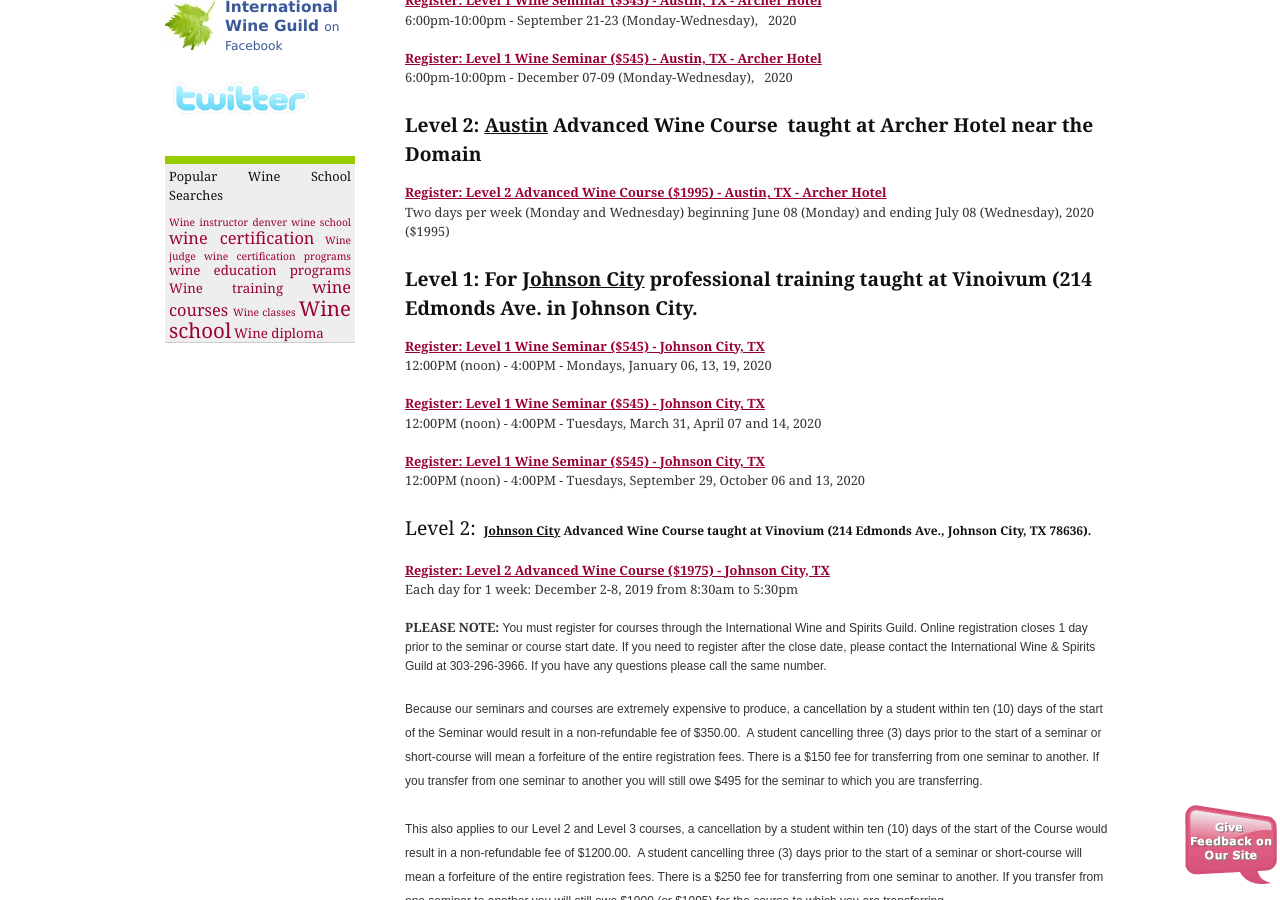
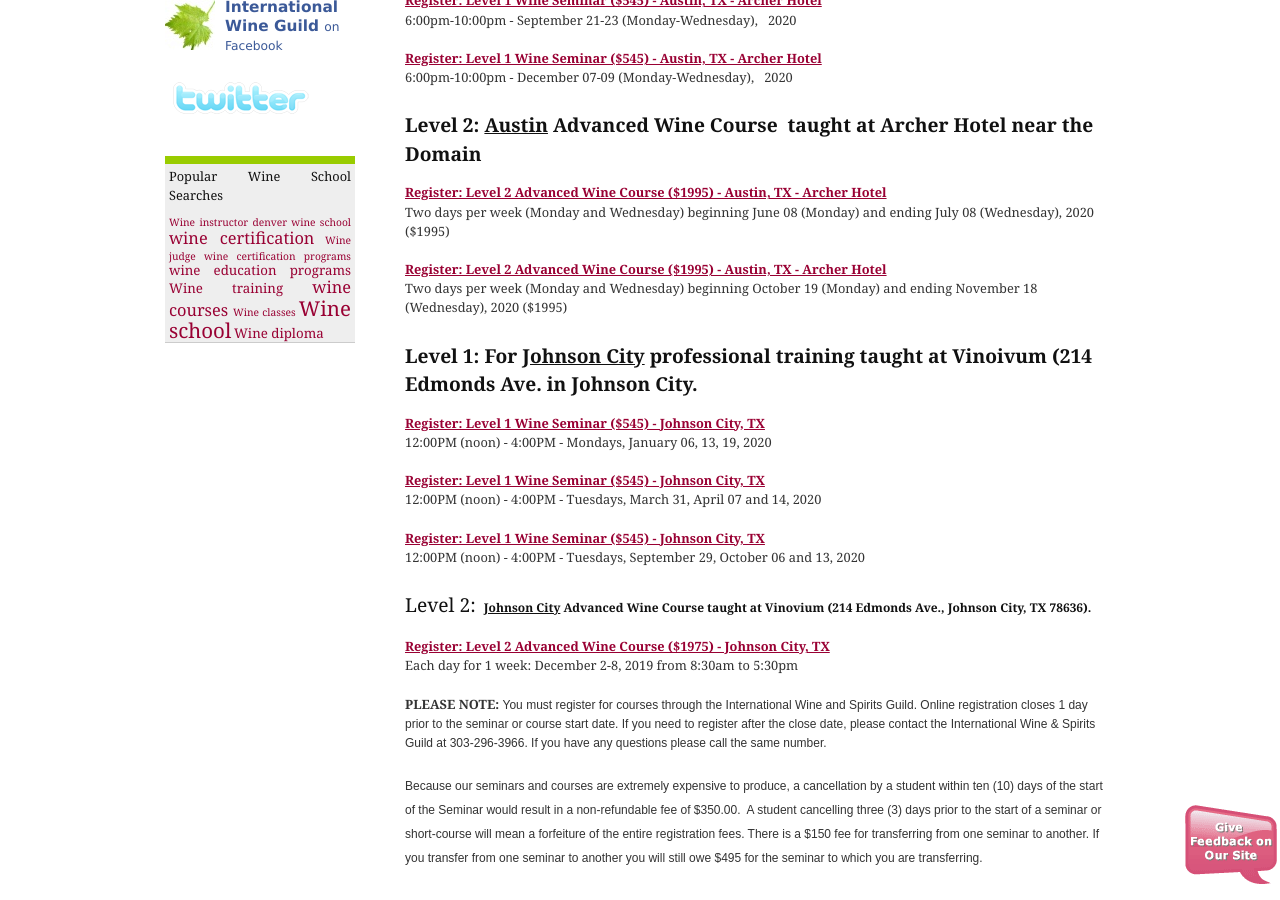
Before and after one commit to CKDev/internationalwineguild.com, a Jekyll site: the page built from texas-wine-school.html, in a window 1280 px wide and 900 px high, scrolled down 1495 px. Built offline with Jekyll 4.4.1, drawn with Linux system fonts in a browser that asks for light colours; a script that is not in the unit is left out; comment, search, counter and statistics services are not loaded.

Commit message:
Update texas-wine-school.html

```diff
--- a/texas-wine-school.html
+++ b/texas-wine-school.html
@@ -72,6 +72,11 @@
       Level 2 Advanced Wine Course ($1995) - Austin, TX - Archer Hotel<br>
     </strong></a>Two days per week (Monday and Wednesday) beginning June 08 (Monday) and ending July 08 (Wednesday), 2020 ($1995)</p>
 
+<p><a class="ga-track"
+    href="http://ww4.aitsafe.com/cf/add.cfm?userid=6714687&amp;product=Level+2+Advanced+Wine+Course+Austin++-++09/19-10/18, 2020&amp;price=1995&amp;return=www.internationalwineguild.com/texas-wine-school"><strong>Register:
+      Level 2 Advanced Wine Course ($1995) - Austin, TX - Archer Hotel<br>
+    </strong></a>Two days per week (Monday and Wednesday) beginning October 19 (Monday) and ending November 18 (Wednesday), 2020 ($1995)</p>
+
 
 <h3><strong>Level 1: For <u>Johnson City</u>&nbsp;professional training taught at Vinoivum (214 Edmonds Ave. in Johnson City.&nbsp;</strong></h3>
 
```
